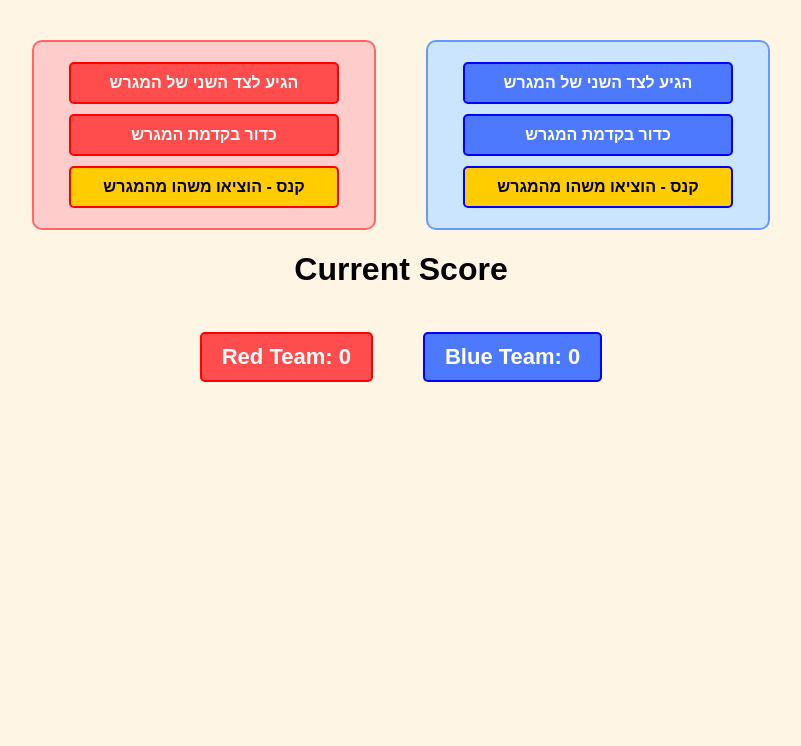
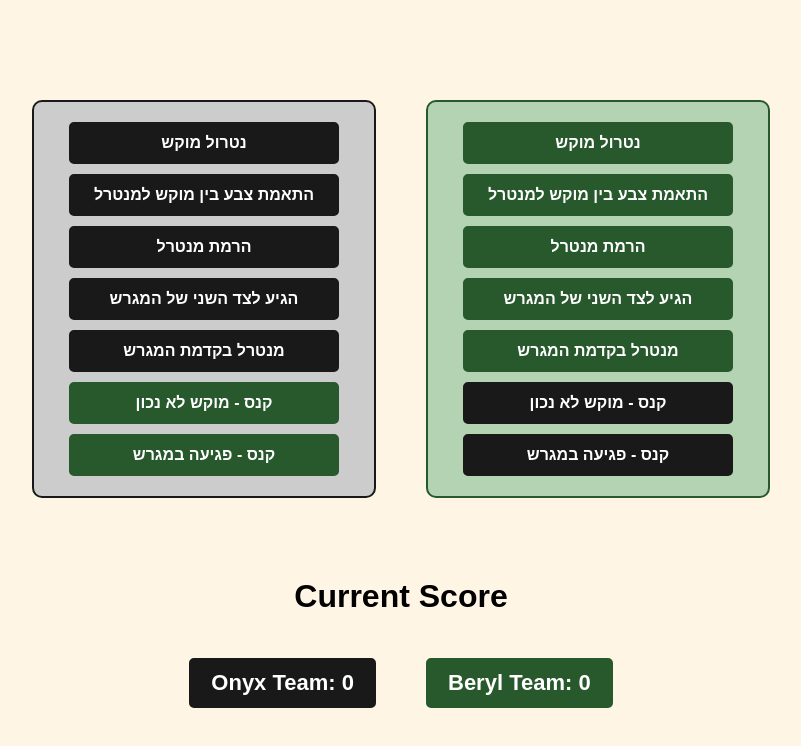
Before and after one commit to Yael-GR/odemtech, a website: page index.html in a window 1280 px wide. Shown: the whole page, without its empty margins (239-1040 px from the left). Drawn offline with Linux system fonts and the light colour scheme.

Commit message:
Final project

```diff
--- a/index.html
+++ b/index.html
@@ -11,14 +11,22 @@
 <body>
     <div id="btn-container">
         <div id="red-container"> <!--buttons for changing red team's score-->
+            <button class="red points-plus-10">נטרול מוקש</button>
+            <button class="red points-plus-3">התאמת צבע בין מוקש למנטרל</button>
+            <button class="red points-plus-5">הרמת מנטרל</button>
             <button class="red points-plus-1">הגיע לצד השני של המגרש</button>
-            <button class="red points-plus-1">כדור בקדמת המגרש</button>
-            <button class="red points-minus-3">קנס - הוציאו משהו מהמגרש</button>
+            <button class="red points-plus-1">מנטרל בקדמת המגרש</button>
+            <button class="blue points-plus-1">קנס - מוקש לא נכון</button>
+            <button class="blue points-plus-3">קנס - פגיעה במגרש</button>
         </div>
         <div id="blue-container"> <!--buttons for changing blue team's score-->
+            <button class="blue points-plus-10">נטרול מוקש</button>
+            <button class="blue points-plus-3">התאמת צבע בין מוקש למנטרל</button>
+            <button class="blue points-plus-5">הרמת מנטרל</button>
             <button class="blue points-plus-1">הגיע לצד השני של המגרש</button>
-            <button class="blue points-plus-1">כדור בקדמת המגרש</button>
-            <button class="blue points-minus-3">קנס - הוציאו משהו מהמגרש</button>
+            <button class="blue points-plus-1">מנטרל בקדמת המגרש</button>
+            <button class="red points-plus-1">קנס - מוקש לא נכון</button>
+            <button class="red points-plus-3">קנס - פגיעה במגרש</button>
         </div>
     </div>
 
@@ -26,10 +34,10 @@
 
     <div id="score-container">
         <div class="team-score">
-            <p class="red">Red Team: <span class="red-score">0</span></p>
+            <p class="red">Onyx Team: <span class="red-score">0</span></p>
         </div>
         <div class="team-score">
-            <p class="blue">Blue Team: <span class="blue-score">0</span></p>
+            <p class="blue">Beryl Team: <span class="blue-score">0</span></p>
         </div>
     </div>
 </body>
--- a/script.js
+++ b/script.js
@@ -102,19 +102,3 @@ function getPointsOperation (button) {
     const pointsArr = classArr[0].split("-") // Points classes are always "points-operation-x"
     return (pointsArr[1]); // Gets the operation from the class name
 }
-
-
-
-function simulateJsonReception() {
-    // Simulating receiving a JSON object from the ESP32
-    const jsonData = {
-        points: 5,
-        operation: "plus",
-        team: "blue"
-    };
-
-    // Call the function to change points based on the JSON data
-    changePointsWithJson(jsonData);
-}
-
-// setInterval(simulateJsonReception, 5000);
--- a/style.css
+++ b/style.css
@@ -4,7 +4,7 @@ body {
     background-color: #fff5e5; /* Static cream color background */
     text-align: center;
     margin: 0;
-    padding: 40px;
+    padding: 100px;
 }
 
 /* Button container layout */
@@ -12,7 +12,7 @@ body {
     display: flex;
     justify-content: center;
     gap: 50px;
-    margin-bottom: 20px;
+    margin-bottom: 80px;
 }
 
 /* Red and Blue team containers */
@@ -27,13 +27,13 @@ body {
 }
 
 #red-container {
-    background-color: #ffcccc;
-    border: 2px solid #ff6666;
+    background-color: #cccccc;
+    border: 2px solid #191919;
 }
 
 #blue-container {
-    background-color: #cce5ff;
-    border: 2px solid #6699ff;
+    background-color: #b4d3b2;
+    border: 2px solid #27592d;
 }
 
 /* Button styles */
@@ -48,12 +48,12 @@ button {
 }
 
 .red {
-    background-color: #ff4d4d;
+    background-color: #191919;
     color: white;
 }
 
 .blue {
-    background-color: #4d79ff;
+    background-color: #27592d;
     color: white;
 }
 
@@ -61,13 +61,7 @@ button:hover {
     opacity: 0.8;
 }
 
-.points-plus-1 {
-    font-weight: bold;
-}
-
-.points-minus-3 {
-    background-color: #ffcc00;
-    color: black;
+.points-plus-1, .points-plus-3, .points-plus-5, .points-plus-10 {
     font-weight: bold;
 }
 
@@ -88,9 +82,9 @@ button:hover {
 }
 
 .red {
-    border: 2px solid #ff0000;
+    border: 2px solid #191919;
 }
 
 .blue {
-    border: 2px solid #0000ff;
+    border: 2px solid #27592d;
 }
```
Also changed, not shown: show.html (deleted, +0 -22 lines).
